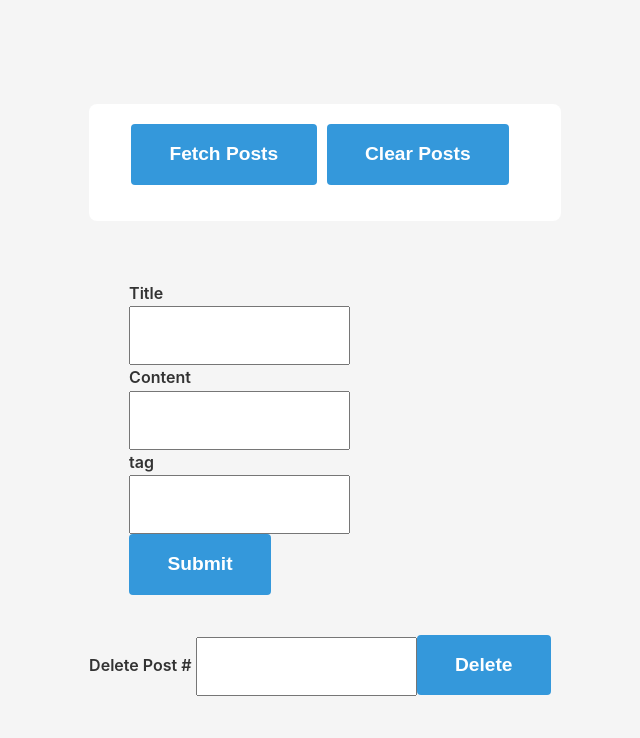
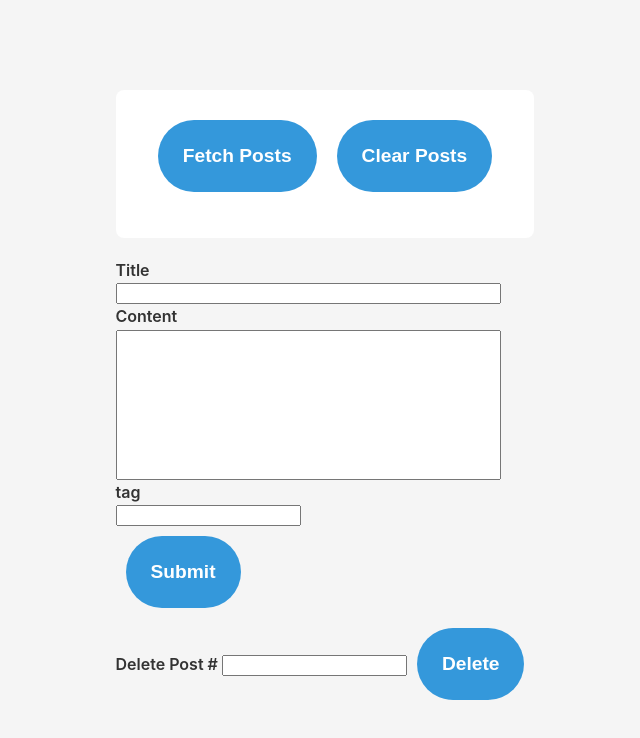
Before and after one commit to elguapo11/mongo-authentication, a React (Vite) app in the folder client/vite/: page / in a window 1280 px wide. Shown: the top 738 px of the page, without its empty margins (315-955 px from the left). Built offline with nearby package versions, Linux system fonts and the light colour scheme.

Commit message:
fixing CSS

```diff
--- a/client/vite/src/index.css
+++ b/client/vite/src/index.css
@@ -39,8 +39,12 @@ body {
   border-radius: 8px;
   margin-bottom: 20px;
 }
-input {
-  padding: 1.5em;
+input#title {
+  width: 90%;
+}
+input#content {
+  width: 90%;
+  height: 9rem;
 }
 label {
 }
@@ -49,7 +53,6 @@ label {
   display: flex; /* Use display: flex for better alignment */
   flex-direction: column;
   align-items: flex-start;
-  padding: 2.5em;
 }
 
 #title {
@@ -64,16 +67,16 @@ h1 {
 }
 
 button {
-  border-radius: 4px;
+  border-radius: 75px;
   border: none;
-  padding: 1em 2em; /* Adjusted button padding for better proportions */
+  padding: 25px; /* Adjusted button padding for better proportions */
   font-size: 1.2em; /* Increased font size for emphasis */
   font-weight: 700; /* Increased font weight for boldness */
   background-color: #3498db;
+  margin: 10px;
   color: #fff;
   cursor: pointer;
   transition: background-color 0.3s ease;
-  margin-right: 10px;
 }
 button:hover {
   background-color: #2980b9;
```
